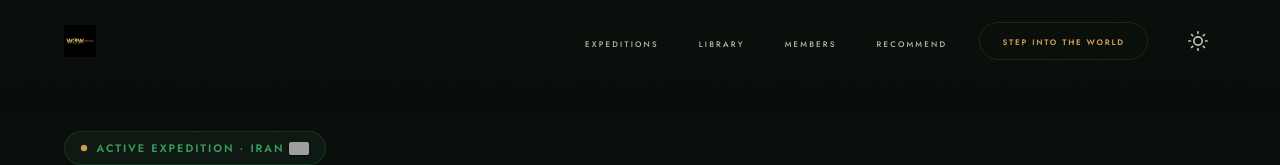
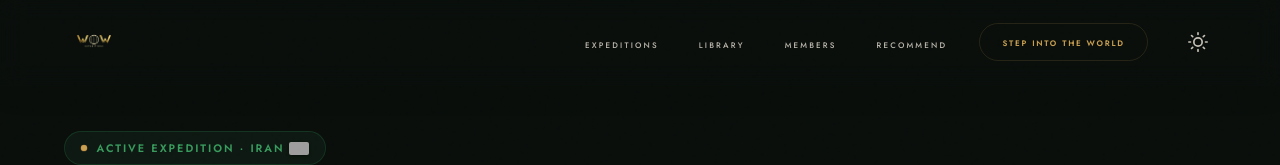
Before and after one commit to Findx-88/Wide-Open-World---Global-Culture-club, a Next.js app: page / in a window 1280 px wide. Shown: the top 165 px of the page. Built offline with nearby package versions, Linux system fonts and the light colour scheme; no server answers; grey boxes are pictures that could not be loaded.

Commit message:
Fix: Use clean transparent logo in navbar (40px) and footer (56px), remove blend mode glitch

```diff
--- a/src/components/Footer.jsx
+++ b/src/components/Footer.jsx
@@ -5,10 +5,10 @@ export default function Footer() {
       <div className="footer-logo" style={{ display: 'flex', justifyContent: 'center', marginBottom: '12px' }}>
         {/* eslint-disable-next-line @next/next/no-img-element */}
         <img
-          src="/wow-expeditions-logo-v3.png"
+          src="/wow-expeditions-logo.png"
           alt="W.O.W — WIDE OPEN WORLD"
           style={{
-            height: '36px',
+            height: '56px',
             width: 'auto',
             display: 'block',
             objectFit: 'contain'
--- a/src/components/Navbar.jsx
+++ b/src/components/Navbar.jsx
@@ -49,10 +49,10 @@ export default function Navbar() {
       <Link href="/" className="nav-logo" onClick={() => setIsOpen(false)} style={{ display: 'flex', alignItems: 'center', textDecoration: 'none' }}>
         {/* eslint-disable-next-line @next/next/no-img-element */}
         <img
-          src="/wow-expeditions-logo-v3.png"
+          src="/wow-expeditions-logo.png"
           alt="W.O.W — EXPEDITIONS"
           style={{
-            height: '32px',
+            height: '40px',
             width: 'auto',
             display: 'block',
             objectFit: 'contain'
```
